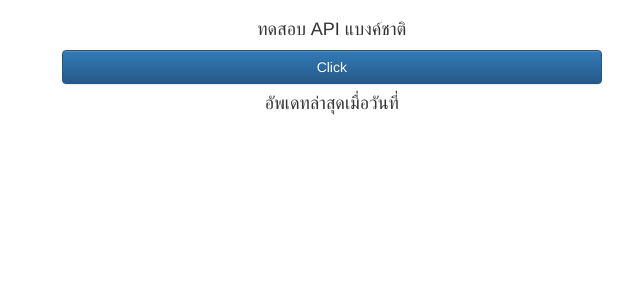
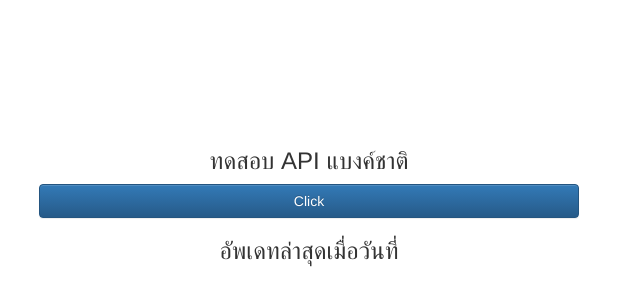
Before and after one commit to niawjunior/API-Bank-Services.io, a plain HTML site: page index.html in a window 1280 px wide. Shown: the whole page, without its empty margins (331-971 px from the left). Drawn offline with nearby package versions, Linux system fonts and the light colour scheme.

Commit message:
Update index.html

```diff
--- a/index.html
+++ b/index.html
@@ -15,16 +15,15 @@
 </head>
 
 <body>
-    <div class="container" style="margin-top:10px;">
-        <div class="col-md-6" style="margin-left:27%">
-            <h4 style="text-align:center;">ทดสอบ API แบงค์ชาติ</h4>
+   <div class="container" style="margin-top:10%;">
+        <div class="col-md-3"></div>
+        <div class="col-md-6" >
+            <h3 style="text-align:center;">ทดสอบ API แบงค์ชาติ</h3>
             <button class="btn btn-primary btn-block">Click</button>
-            <h4 id="date" style="text-align:center;">อัพเดทล่าสุดเมื่อวันที่ </h4>
-            <h4 id="money" style="text-align:center;"></h4>
+            <h3 id="date" style="text-align:center;">อัพเดทล่าสุดเมื่อวันที่ </h3>
+            <h3 id="money" style="text-align:center;"></h3>
         </div>
     </div>
-
-
 </body>
 
 </html>
```
